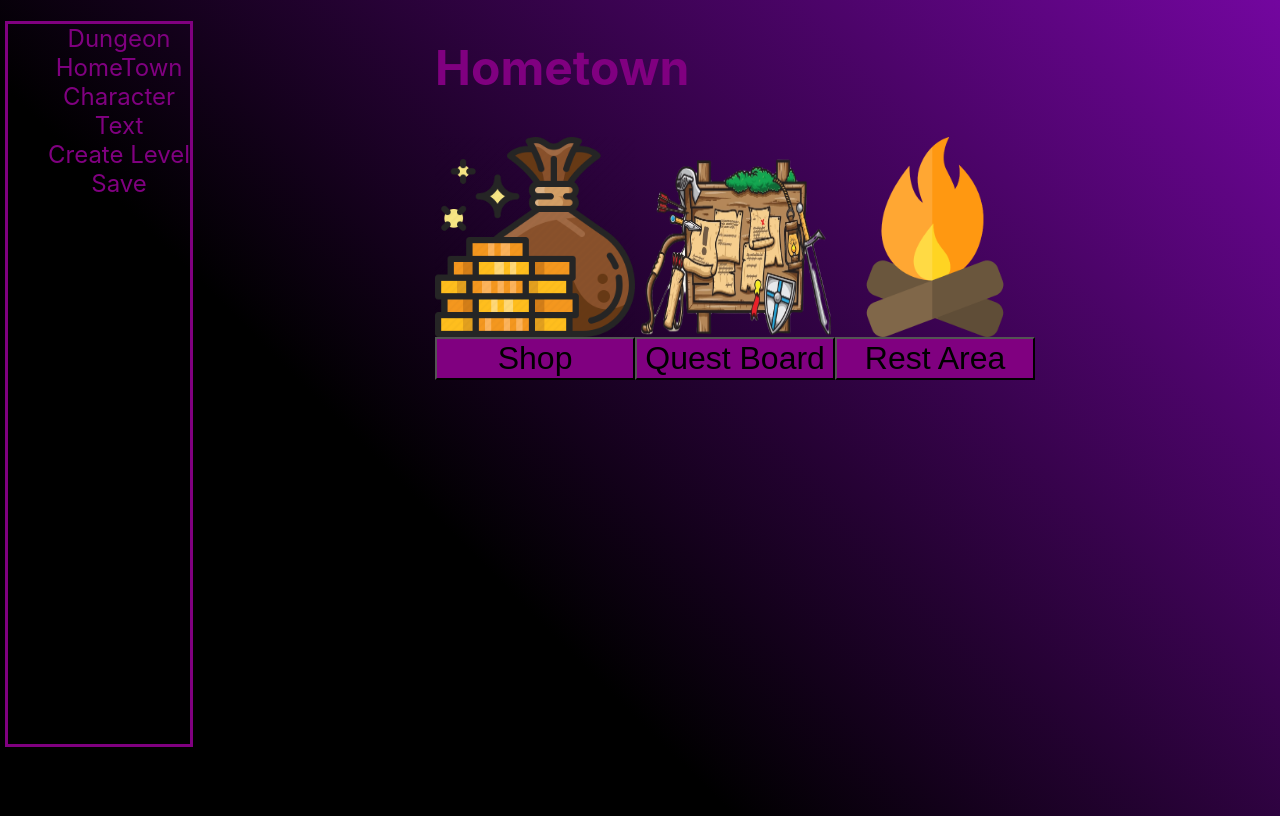
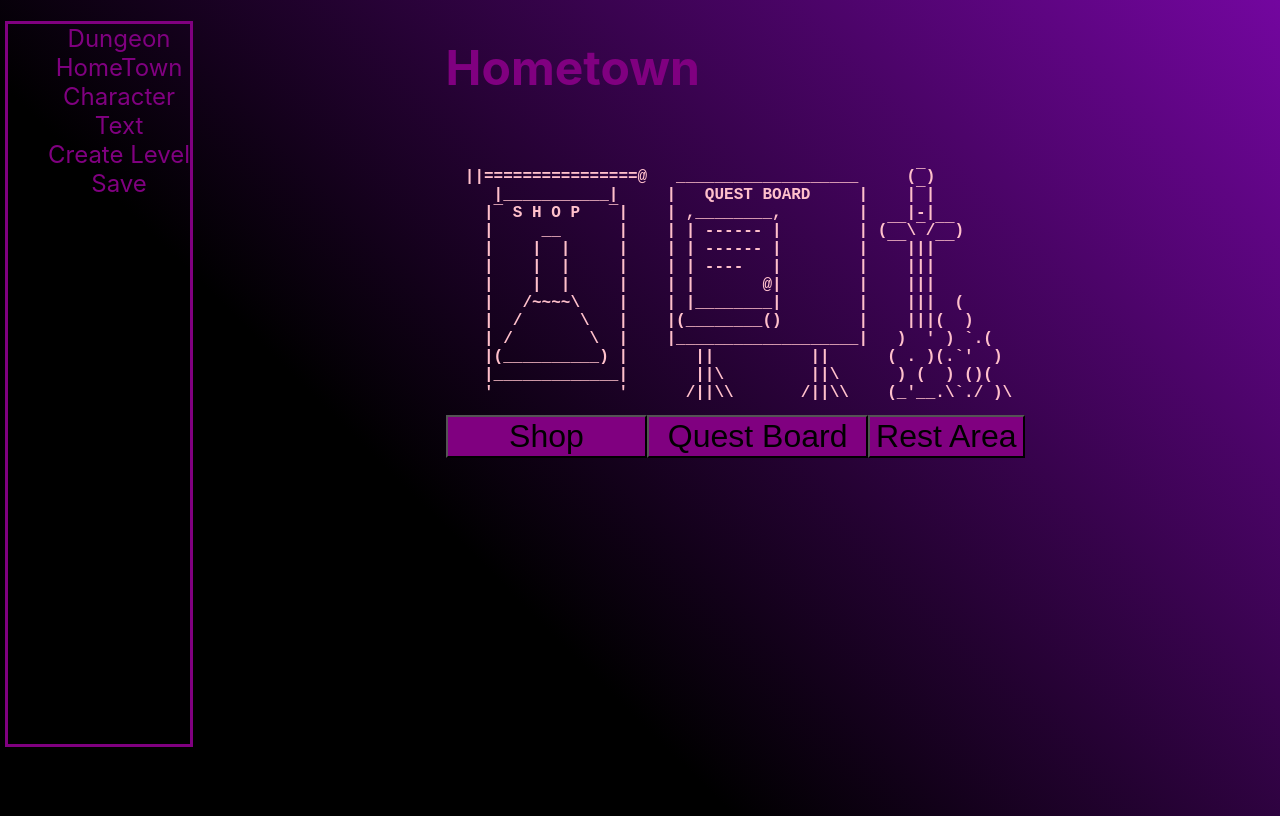
Before and after one commit to paynejj/cs4279-project, a React (Create React App) app in the folder project/: page /hometown in a window 1280 px wide. Built offline with nearby package versions, Linux system fonts and the light colour scheme; what react-py would draw is missing.

Commit message:
ASCII icon for hometown

```diff
--- a/project/src/Hometown/Hometown.tsx
+++ b/project/src/Hometown/Hometown.tsx
@@ -6,15 +6,8 @@ import CDButton from "../Components/CDButton";
 
 function Hometown() {
   const Button = styled.button`
-    background-color: black;
-    color: white;
-    font-size: 20px;
-    padding: 10px 60px;
-    border-radius: 10px;
-    margin: 20px 0px;
-    cursor: pointer;
-    justify-content: center;
   `;
+
   let navigate = useNavigate();
   const routeChange1 = () => {
     let path = `/shop`;
@@ -28,6 +21,52 @@ function Hometown() {
     let path = `/rest`;
     navigate(path);
   }
+
+  const asciiShop = `
+  ||================@
+     |___________|
+    |‾ S H O P   ‾|
+    |     __      |
+    |    |  |     |
+    |    |  |     |
+    |    |  |     |
+    |   /~~~~\\    |
+    |  /      \\   |
+    | /        \\  |
+    |(__________) |
+    |_____________|
+    '             '`;
+
+  const asciiQuestBoard = `
+   ___________________
+  |   QUEST BOARD     |
+  | ,________,        |
+  | | ------ |        |
+  | | ------ |        |
+  | | ----   |        |
+  | |       @|        |
+  | |________|        |
+  |(________()        |
+  |___________________|
+     ||          ||
+     ||\\         ||\\
+    /||\\\\       /||\\\\`;
+
+
+  const asciiRest = `
+    (‾)
+    |‾|
+    |-|
+ (‾‾\\‾/‾‾)
+  ‾‾|||‾‾
+    |||
+    |||
+    |||  (
+    |||(  )
+   )  ' ) \`.(
+  ( . )(.\`'  )
+   ) (  ) ()(
+  (_'__.\\\`./ )\\`;
 
   return (
     <div
@@ -68,10 +107,13 @@ function Hometown() {
                       height: "50%",
                     }}
                   >
-                    <img
-                      src={require("../images/store_icon.png")}
+                    <pre
                       onClick={routeChange1}
-                      style={{ cursor: "pointer" }} />
+                      style={{ cursor: "pointer" }}>
+                      <span
+                        style={{ color: "pink", fontSize: "16px" }}
+                      ><b>{asciiShop}</b></span>
+                    </pre>
                     <CDButton onClick={routeChange1}>Shop</CDButton>
                   </div>
 
@@ -83,9 +125,13 @@ function Hometown() {
                       height: "50%",
                     }}
                   >
-                    <img src={require("../images/quest_board_icon.png")}
+                    <pre
                       onClick={routeChange2}
-                      style={{ cursor: "pointer" }} />
+                      style={{ cursor: "pointer" }}>
+                      <span
+                        style={{ color: "pink", fontSize: "16px" }}
+                      ><b>{asciiQuestBoard}</b></span>
+                    </pre>
                     <CDButton onClick={routeChange2}>Quest Board</CDButton>
                   </div>
 
@@ -97,9 +143,13 @@ function Hometown() {
                       height: "50%",
                     }}
                   >
-                    <img src={require("../images/fireplace_icon.png")}
+                    <pre
                       onClick={routeChange3}
-                      style={{ cursor: "pointer" }} />
+                      style={{ cursor: "pointer" }}>
+                      <span
+                        style={{ color: "pink", fontSize: "16px" }}
+                      ><b>{asciiRest}</b></span>
+                    </pre>
                     <CDButton onClick={routeChange3}>Rest Area</CDButton>
                   </div>
                 </div>
--- a/project/src/Hometown/Rest.tsx
+++ b/project/src/Hometown/Rest.tsx
@@ -43,7 +43,7 @@ function Rest() {
         className="overall-heading"
         style={{ fontSize: "4em", color: "pink" }}
       >
-        Bonfire
+        Rest
       </h2>
       <section
         className="section"
```
